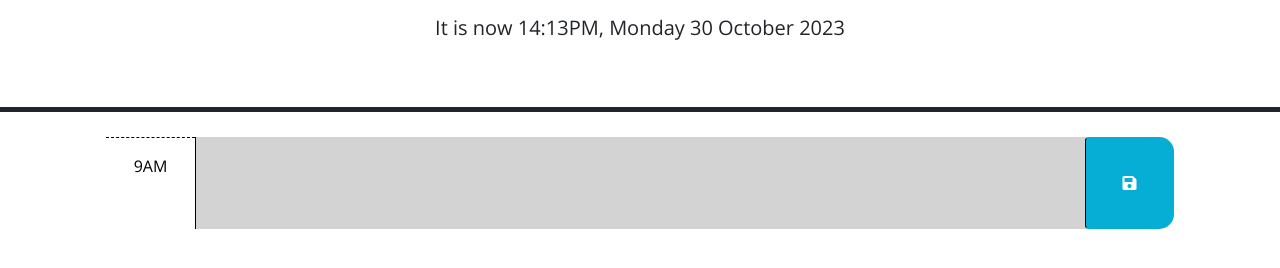
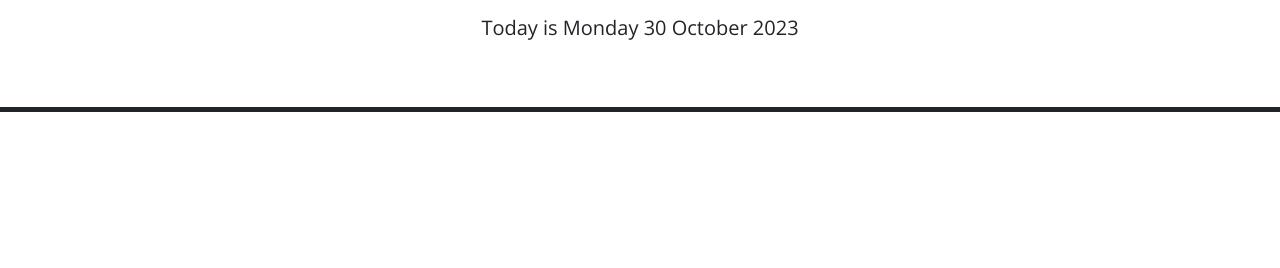
Before and after one commit to BLealan/work-day-scheduler-b-lealan, a plain HTML site: page index.html in a window 1280 px wide. Shown: the part 166-434 px from the top of the page. Drawn offline with nearby package versions, Linux system fonts and the light colour scheme.

Commit message:
remove time from header

```diff
--- a/assets/js/script.js
+++ b/assets/js/script.js
@@ -7,7 +7,7 @@ var timeBlockEl = $(".container-lg px-5");
 //function to display and format current date in existing HTML header id currentDay
 function currentTime(){
   var today = dayjs();
-  $("#currentDay").text(today.format('[It is now] H:mmA, dddd D MMMM YYYY'));
+  $("#currentDay").text(today.format('[Today is] dddd D MMMM YYYY'));
   return;
 }
 
@@ -41,7 +41,6 @@ function generateTimes(){
 
 generateTimes();
 
-
 $(function () {
     // TODO: Add a listener for click events on the save button. This code should
     // use the id in the containing time-block as a key to save the user input in
--- a/index.html
+++ b/index.html
@@ -40,13 +40,13 @@
         -->
 
       <!-- Example of a past time block. The "past" class adds a gray background color. -->
-      <div id="hour-9" class="row time-block past">
+      <!-- <div id="hour-9" class="row time-block past">
         <div class="col-2 col-md-1 hour text-center py-3">9AM</div>
         <textarea class="col-8 col-md-10 description" rows="3"> </textarea>
         <button class="btn saveBtn col-2 col-md-1" aria-label="save">
           <i class="fas fa-save" aria-hidden="true"></i>
         </button>
-      </div>
+      </div> -->
 
       <!-- Example of a a present time block. The "present" class adds a red background color. -->
       <!-- <div id="hour-10" class="row time-block present">
```
Also changed, not shown: 1 other file.
